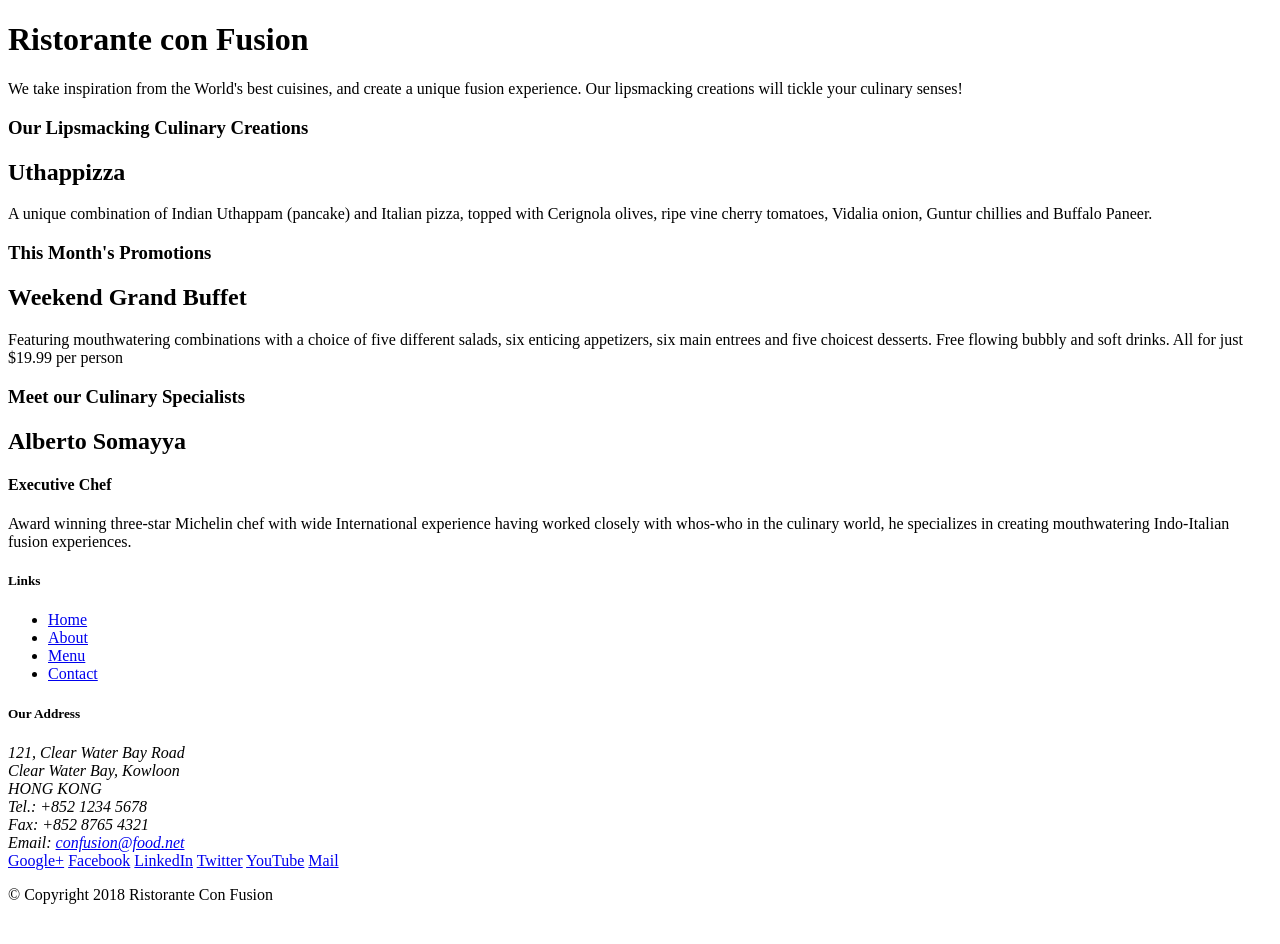
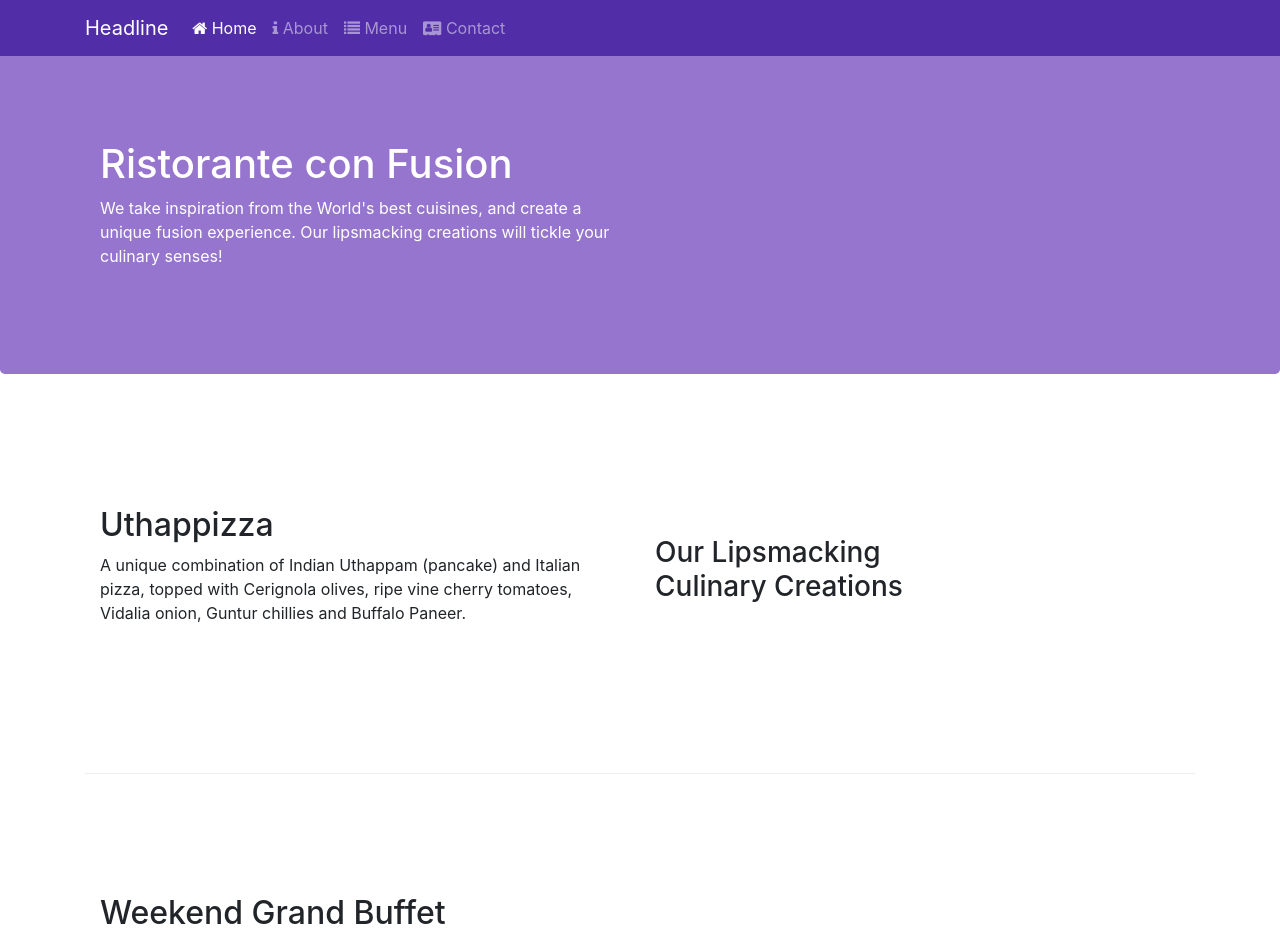
Before and after one commit to Mirazrabby03/Git-test, a website: page index.html in a window 1280 px wide. Shown: the top 944 px of the page. Before the commit the page ends 920 px from the top, so only its background shows below. Drawn offline with nearby package versions, Linux system fonts and the light colour scheme.

Commit message:
Second commit

```diff
--- a/index.html
+++ b/index.html
@@ -2,15 +2,44 @@
 <html lang="en">
 
 <head>
+     <!-- Required meta tags always come first -->
+    <meta charset="utf-8">
+    <meta name="viewport" content="width=device-width, initial-scale=1, shrink-to-fit=no">
+    <meta http-equiv="x-ua-compatible" content="ie=edge">
+
+    <!-- Bootstrap CSS -->
+    <link rel="stylesheet" href="node_modules/bootstrap/dist/css/bootstrap.min.css">
+    <link rel="stylesheet" href="node_modules/font-awesome/css/font-awesome.min.css">
+    <link rel="stylesheet" href="node_modules/bootstrap-social/bootstrap-social.css">
+    <link rel="stylesheet" type="text/css" href="style.css">
     <title>Ristorante Con Fusion</title>
 </head>
 
 <body>
+    <nav class="navbar navbar-dark navbar-expand-sm fixed-top">
+        <div class="container">
+            <button class="navbar-toggler" type="button" data-toggle="collapse" data-target="#Navbar">
+                <span class="navbar-toggler-icon"></span>
+            </button>
+        <a class="navbar-brand" href="#"> Headline</a>
+        <div class="collapse navbar-collapse "id="Navbar">
+        <ul class="navbar-nav">
+            <li class="nav-item active"><a class="nav-link" href="./index.html"><span class="fa fa-home"></span> Home</a></li>
+            <li class="nav-item"><a class="nav-link" href="./aboutus.html"><span class="fa fa-info"></span> About</a></li>
+            <li class="nav-item"><a class="nav-link" href="#"><span class="fa fa-list"></span> Menu</a></li>
+            <li class="nav-item"><a class="nav-link" href="./contactus.html"><span class="fa fa-address-card"></span> Contact</a></li>
 
-    <header>
-        <div>
-            <div>
-                <div>
+        </ul>
+    </div>
+    </div>
+
+    </nav>
+
+
+    <header class="jumbotron">
+        <div class="container">
+            <div class="row row-header">
+                <div class="col-12 col-sm-6">
                     <h1>Ristorante con Fusion</h1>
                     <p>We take inspiration from the World's best cuisines, and create a unique fusion experience. Our lipsmacking creations will tickle your culinary senses!</p>
                 </div>
@@ -20,33 +49,33 @@
         </div>
     </header>
 
-    <div>
-        <div>
-            <div>
+    <div class="container">
+        <div class="row row-content align-items-center">
+            <div class="col-12 col-sm-6 order-sm-last col-md-4">
                 <h3>Our Lipsmacking Culinary Creations</h3>
             </div>
-            <div>
+            <div class="col-12 col-sm-6 order-sm-first">
                 <h2>Uthappizza</h2>
                 <p>A unique combination of Indian Uthappam (pancake) and Italian pizza, topped with Cerignola olives, ripe vine cherry tomatoes, Vidalia onion, Guntur chillies and Buffalo Paneer.</p>
             </div>
         </div>
 
 
-        <div>
-            <div>
+        <div class="row row-content align-items-center">
+            <div class="col-12 col-sm-6 order-sm-last col-md-4">
                 <h3>This Month's Promotions</h3>
             </div>
-            <div>
+            <div class="col-12 col-sm-6 order-sm-first">
                 <h2>Weekend Grand Buffet</h2>
                 <p>Featuring mouthwatering combinations with a choice of five different salads, six enticing appetizers, six main entrees and five choicest desserts. Free flowing bubbly and soft drinks. All for just $19.99 per person </p>
             </div>
         </div>
 
-        <div>
-            <div>
+        <div class="row row-content align-items-center">
+            <div class="col-12 col-sm-6 order-sm-last col-md-4">
                 <h3>Meet our Culinary Specialists</h3>
             </div>
-            <div>
+            <div class="col-12 col-sm-6 order-sm-first">
                 <h2>Alberto Somayya</h2>
                 <h4>Executive Chef</h4>
                 <p>Award winning three-star Michelin chef with wide International experience having worked closely with whos-who in the culinary world, he specializes in creating mouthwatering Indo-Italian fusion experiences. </p>
@@ -54,47 +83,52 @@
         </div>
     </div>
 
-    <footer>
-        <div>
-            <div>
-                <div>
+    <footer class="footer">
+        <div class="container">
+            <div class="row">
+                <div class="col-12 col-sm-6 offset-1 col-md-3">
                     <h5>Links</h5>
-                    <ul>
+                    <ul class="list-unstyled">
                         <li><a href="#">Home</a></li>
                         <li><a href="#">About</a></li>
                         <li><a href="#">Menu</a></li>
                         <li><a href="#">Contact</a></li>
                     </ul>
                 </div>
-                <div>
+                <div class="col-12 col-sm-6 col-md-3">
                     <h5>Our Address</h5>
                     <address>
 		              121, Clear Water Bay Road<br>
 		              Clear Water Bay, Kowloon<br>
 		              HONG KONG<br>
-		              Tel.: +852 1234 5678<br>
-		              Fax: +852 8765 4321<br>
-		              Email: <a href="mailto:confusion@food.net">confusion@food.net</a>
+		              <i class="fa fa-phone"></i> +852 1234 5678<br>
+		              <i class="fa fa-fax"></i> +852 8765 4321<br>
+		              <i class="fa fa-envelope"></i> <a href="mailto:confusion@food.net">confusion@food.net</a>
 		           </address>
                 </div>
-                <div>
-                    <div>
-                        <a href="http://google.com/+">Google+</a>
-                        <a href="http://www.facebook.com/profile.php?id=">Facebook</a>
-                        <a href="http://www.linkedin.com/in/">LinkedIn</a>
-                        <a href="http://twitter.com/">Twitter</a>
-                        <a href="http://youtube.com/">YouTube</a>
-                        <a href="mailto:">Mail</a>
+
+                    <div class="col-12 col-sm-4 align-self-center">
+                        <div class="text-center">
+                        <a class="btn btn-social-icon btn-google" href="http://google.com/+"><i class="fa fa-google-plus"></i></a>
+                        <a class="btn btn-social-icon btn-facebook" href="http://www.facebook.com/profile.php?id="><i class="fa fa-facebook"></i></a>
+                        <a class="btn btn-social-icon btn-linkedin" href="http://www.linkedin.com/in/"><i class="fa fa-linkedin fa-lg"></i></a>
+                        <a class="btn btn-social-icon btn-twitter" href="http://twitter.com/"><i class="fa fa-twitter"></i></a>
+                        <a class="btn btn-social-icon btn-google" href="http://youtube.com/"><i class="fa fa-youtube"></i></a>
+                        <a class="btn btn-social-icon" href="mailto:"><i class="fa fa-envelope-o"></i></a>
                     </div>
                 </div>
            </div>
-           <div>
-                <div>
+           <div class= "col-auto">
+                <div class="row justify-content-center">
                     <p>© Copyright 2018 Ristorante Con Fusion</p>
                 </div>
            </div>
         </div>
     </footer>
+     <!-- jQuery first, then Popper.js, then Bootstrap JS. -->
+    <script src="node_modules/jquery/dist/jquery.slim.min.js"></script>
+    <script src="node_modules/popper.js/dist/umd/popper.min.js"></script>
+    <script src="node_modules/bootstrap/dist/js/bootstrap.min.js"></script>
 
 </body>
 
--- /dev/null
+++ b/style.css
@@ -0,0 +1,37 @@
+.row-header{
+	margin: 0px auto;
+	padding: 20px 0px 20px 0px;
+	color: white;
+}
+
+.row-content{
+	margin:0px auto;
+	padding: 50px 0px 50px 0px;
+	border-bottom: 1px ridge;
+	min-height: 400px;
+}
+.footer{
+	margin: 0px auto;
+	padding: 20px 0px 20px 0px;
+	background: #D1C4E9;
+	color: black;
+}
+.jumbotron{
+	padding: 70px 30px 70px 30px;
+	margin: 0px auto;
+	background: #9575CD;
+	color: floralwhite;
+	width: 100%;
+}
+/*
+.navbar-brand{
+	color: white;
+}
+*/
+body{
+	padding: 50px 0px 0px 0px;
+	z-index: 0;
+}
+.navbar-dark{
+	background-color: #512DA8;
+}
--- /dev/null
+++ b/style2.css
@@ -0,0 +1,24 @@
+
+.jumbotron{
+	background: #9575CD;
+	padding: 70px 30px 70px 30px;
+	color: floralwhite;
+}
+.row-header{
+	margin: 0px auto;
+	padding: 20px 0px 20px 0px;
+	color: white;
+}
+.row-content{
+	border-bottom: 1px ridge;
+	padding: 50px 0px 50px 0px;
+	margin:0px auto;
+	min-height: 400px;
+
+}
+.footer{
+	margin: 0px auto;
+	padding: 20px 0px 20px 0px;
+	background: #D1C4E9;
+	color: black;
+}
```
Also changed, not shown: aboutus.html (added, +136 -0 lines), contactus.html (added, +208 -0 lines), package.json (+7 -0 lines), 2 other files.
